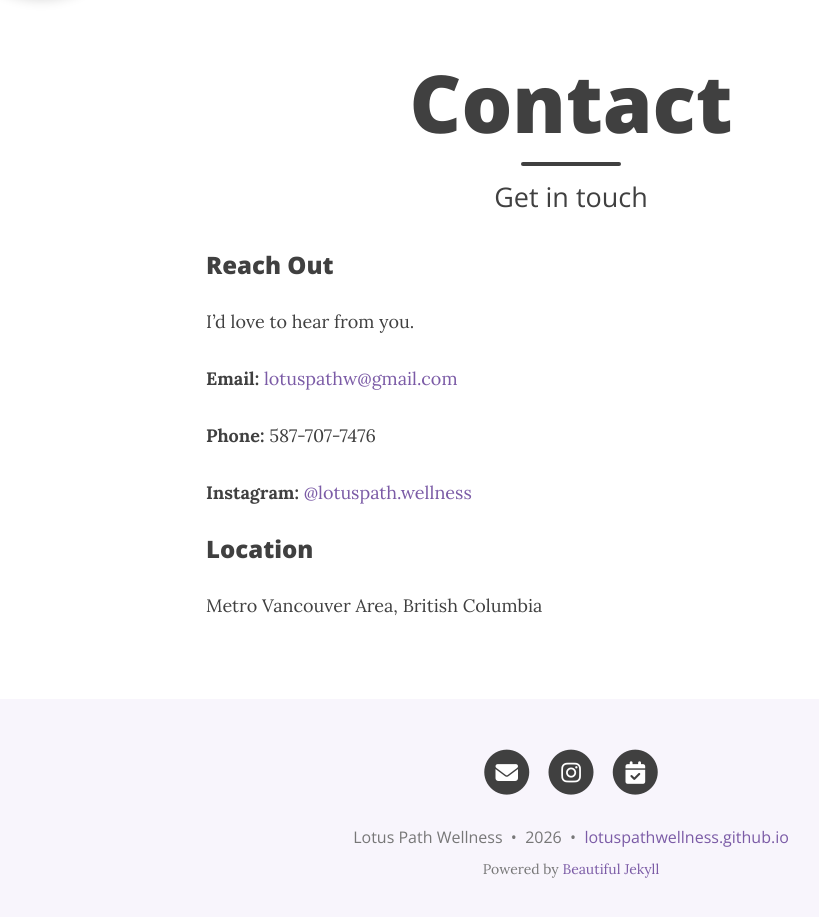
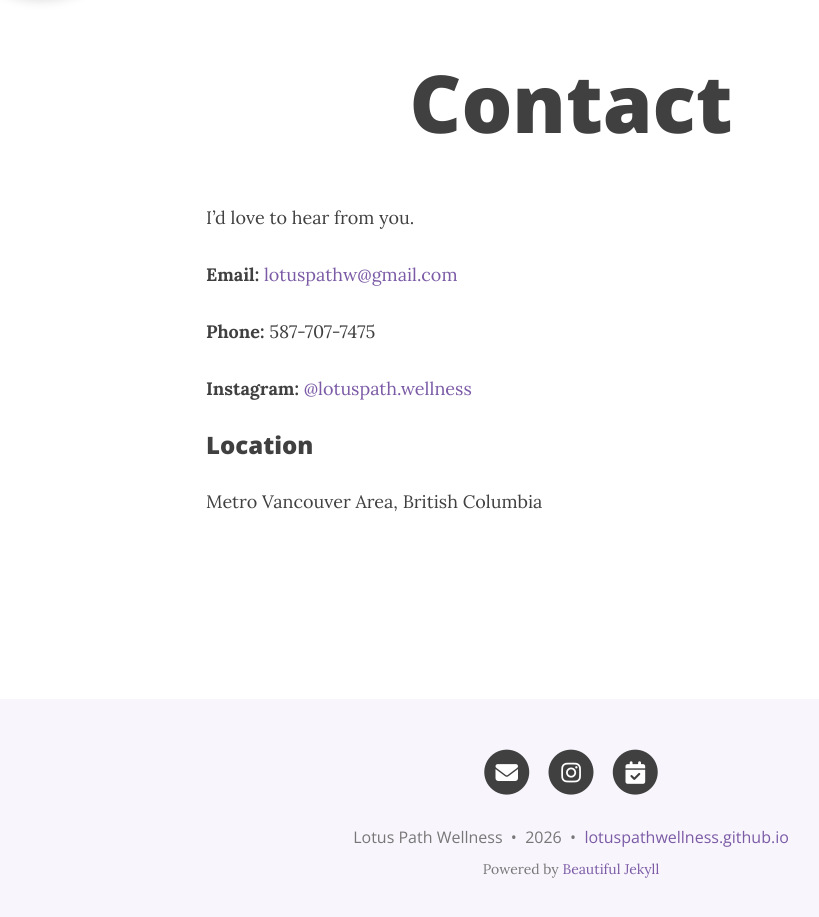
Before and after one commit to lotuspathwellness/lotuspathwellness.github.io, a Jekyll site: the page built from contact.md, in a window 1280 px wide and 1122 px high, cut to the strip 192-1109 px from the top of the window. Shown: the whole strip, without its empty margins (69-888 px from the left). Built offline with Jekyll 4.4.1, drawn with Linux system fonts in a browser that asks for light colours; comment, search, counter and statistics services are not loaded.

Commit message:
Contact page: remove subtitle and Reach Out, smaller title

```diff
--- a/assets/css/custom.css
+++ b/assets/css/custom.css
@@ -167,3 +167,7 @@ body {
   background-color: #7B5BA6 !important;
   color: white !important;
 }
+
+.page-heading h1 {
+  font-size: 2rem;
+}
--- a/contact.md
+++ b/contact.md
@@ -1,16 +1,13 @@
 ---
 layout: page
 title: Contact
-subtitle: Get in touch
 ---
-
-### Reach Out
 
 I'd love to hear from you.
 
 **Email:** [lotuspathw@gmail.com](mailto:lotuspathw@gmail.com)
 
-**Phone:** 587-707-7476
+**Phone:** 587-707-7475
 
 **Instagram:** [@lotuspath.wellness](https://instagram.com/lotuspath.wellness)
 
```
